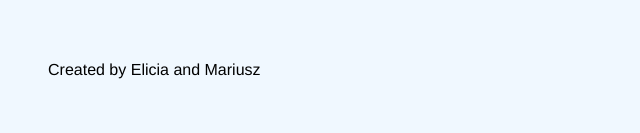
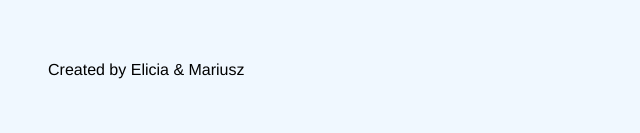
Before and after one commit to mariuszlas/wiki_page, a plain HTML site: page index.html in a window 1280 px wide. Shown: the part 673-806 px from the top of the page, 0-640 px from the left. Drawn offline with Linux system fonts and the light colour scheme.

Commit message:
minor change to name under footer

```diff
--- a/index.html
+++ b/index.html
@@ -79,7 +79,7 @@
 
 
     <footer class="flex-container">
-      <p>Created by Elicia and Mariusz</p>
+      <p>Created by Elicia & Mariusz</p>
 
       <div class="links">
         <a href="https://en.wikipedia.org/wiki/Metrocenter_(Phoenix,_Arizona)" target="_blank">See the Wiki Page</a>
```
